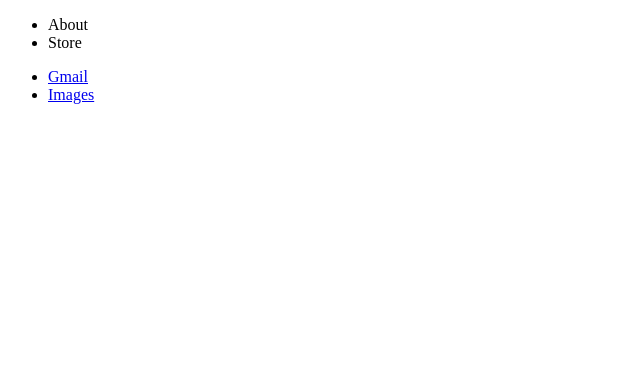
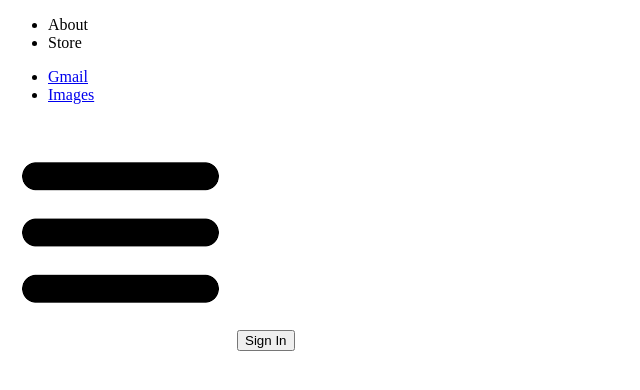
Before and after one commit to kcc165/google-homepage, a plain HTML site: page index.html in a window 1280 px wide. Shown: the whole page, without its empty margins (0-640 px from the left). Drawn offline with Linux system fonts and the light colour scheme.

Commit message:
Add app drawer logo and sign in button

```diff
--- a/index.html
+++ b/index.html
@@ -20,6 +20,10 @@
                 <li><a href="#">Gmail</a></li>
                 <li><a href="#">Images</a></li>
             </ul>
+            <img id = "hamburger" src=" /images/hamburger.png" alt="hamburger"/>
+            <button id = "signIn" type="button">Sign In</button>
+
+
         </div>
     </nav>
 
```
Also changed, not shown: images/hamburger.png (added).
